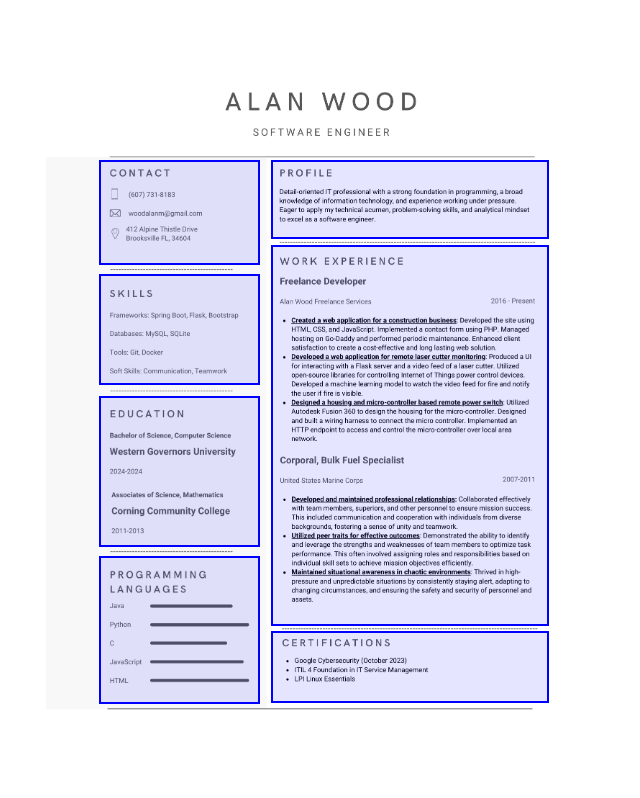
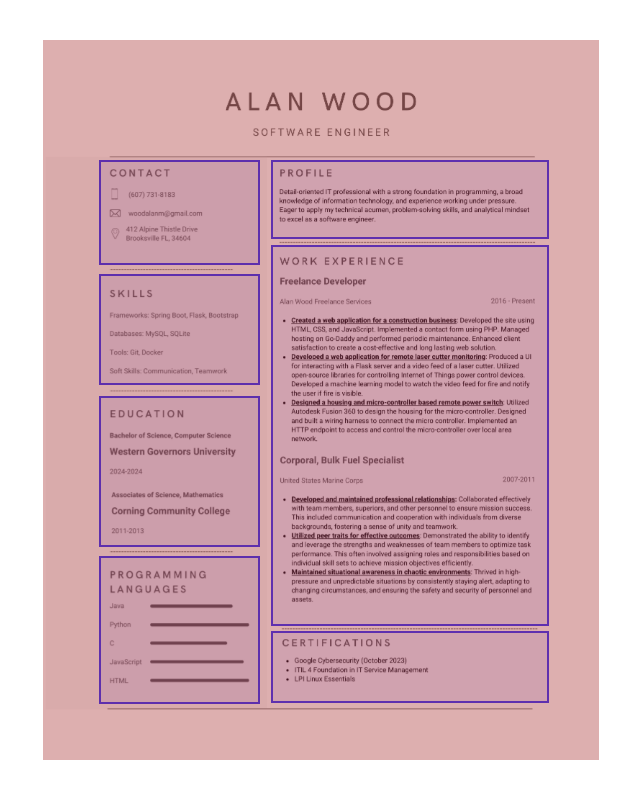
Before and after one commit to WoodAlanM/Portfolio-Website, a React (Vite) app in the folder alan-wood-portfolio/: page / in a window 1280 px wide. Shown: the whole page, without its empty margins (319-959 px from the left). Built offline with nearby package versions, Linux system fonts and the light colour scheme.

Commit message:
Updates to section button

```diff
--- a/alan-wood-portfolio/src/App.tsx
+++ b/alan-wood-portfolio/src/App.tsx
@@ -1,14 +1,7 @@
-import ListGroup from "./components/ListGroup";
 import { BrowserRouter as Router, Route, Routes } from "react-router-dom";
 import HomePage from "./pages/HomePage";
 
 function App() {
-  let items = ["New York", "San Francisco", "Tokyo", "London", "Paris"];
-
-  const handleSelectItem = (item: string) => {
-    console.log(item);
-  };
-
   return (
     <>
       <Router>
--- a/alan-wood-portfolio/src/components/SectionButton.tsx
+++ b/alan-wood-portfolio/src/components/SectionButton.tsx
@@ -1,56 +1,64 @@
-import React, { useState, useEffect, useRef } from "react";
+import React, { useState, useEffect } from "react";
+import resume from "../assets/homepage/resume.png";
+import "../styles/homepage.css";
 
 interface Props {
-    leftPercent: number;
-    topPercent: number;
-    widthPercent: number;
-    heightPercent: number;
+  leftPercent: number;
+  topPercent: number;
+  widthPercent: number;
+  heightPercent: number;
+  resumeTop: number;
+  resumeLeft: number;
+  width: number;
+  height: number;
 }
 
+function SectionButton({
+  leftPercent,
+  topPercent,
+  widthPercent,
+  heightPercent,
+  resumeTop,
+  resumeLeft,
+  width,
+  height,
+}: Props) {
+  const selectResumeSection = (): React.CSSProperties => {
+    return {
+      position: "absolute",
+      top: `${resumeTop}px`,
+      left: `${resumeLeft}px`,
+      width: `${width}px`,
+      height: `${height}px`,
+      overflow: "hidden",
+    };
+  };
 
-// Left off here
-function SectionButton({ leftPercent, topPercent, widthPercent, heightPercent}: Props) {
-    const resumeRef = useRef<HTMLImageElement | null>(null);
-    const [resumeSize, setImageSize] = useState({ width: 0, height: 0 });
-    const [resumeLeft, setResumeLeft] = useState(0);
+  const backgroundPosition = (): React.CSSProperties => {
+    return {
+      //   backgroundImage: `url(${resume})`,
+      //   backgroundPosition: `top left`,
+      //   backgroundSize: `${width}px ${height}px`,
+      left: `${resumeLeft + leftPercent * width}px`,
+      top: `${resumeTop * topPercent}`,
+      width: `${width}px`,
+      height: `${height}px`,
+    };
+  };
 
-    useEffect(() => {
-        const updateImageSize = () => {
-            if (resumeRef.current) {
-            const rect = resumeRef.current.getBoundingClientRect();
-            const computedStyle = window.getComputedStyle(resumeRef.current);
-            setImageSize({
-                width: rect.width,
-                height: rect.height,
-            });
-            setResumeLeft(parseFloat(computedStyle.marginLeft));
-            }
-        };
-
-        // Update the size after the image has loaded
-        if (resumeRef.current) {
-            if (resumeRef.current.complete) {
-            updateImageSize();
-            } else {
-            resumeRef.current.onload = updateImageSize;
-            }
-        }
-
-        // Update the size on window resize
-        window.addEventListener("resize", updateImageSize);
-
-        return () => window.removeEventListener("resize", updateImageSize);
-    }, []);
-
-    const selectResumeSection = (): React.CSSProperties => {
-        return {
-          top: `${topPercent * resumeSize.height}px`,
-          left: `${resumeLeft + leftPercent * resumeSize.width}px`,
-          width: `${widthPercent * resumeSize.width}px`,
-          height: `${heightPercent * resumeSize.height}px`,
-        };
-      };
+  return (
+    <>
+      <div className="section-button-container">
+        <div className="section-button" style={selectResumeSection()}>
+          <img
+            src={resume}
+            className="resume-section"
+            style={backgroundPosition()}
+          />
+        </div>
+      </div>
+    </>
+  );
 }
 
-
 export default SectionButton;
--- a/alan-wood-portfolio/src/pages/HomePage.tsx
+++ b/alan-wood-portfolio/src/pages/HomePage.tsx
@@ -1,12 +1,14 @@
 import React, { useState, useEffect, useRef } from "react";
 import resume from "../assets/homepage/resume.png";
 import "../styles/homepage.css";
+import SectionButton from "../components/SectionButton";
 
 function HomePage() {
   const resumeRef = useRef<HTMLImageElement | null>(null);
   const [isVisible, setIsVisible] = useState(false);
   const [resumeSize, setImageSize] = useState({ width: 0, height: 0 });
   const [resumeLeft, setResumeLeft] = useState(0);
+  const [resumeTop, setResumeTop] = useState(0);
 
   useEffect(() => {
     setIsVisible(true);
@@ -20,6 +22,7 @@ function HomePage() {
           height: rect.height,
         });
         setResumeLeft(parseFloat(computedStyle.marginLeft));
+        setResumeTop(parseFloat(computedStyle.marginTop));
       }
     };
 
@@ -55,6 +58,16 @@ function HomePage() {
   return (
     <>
       <div className="container text-center">
+        <SectionButton
+          resumeLeft={resumeLeft}
+          resumeTop={resumeTop}
+          width={resumeSize.width}
+          height={resumeSize.height}
+          topPercent={0.2225}
+          leftPercent={0.41}
+          widthPercent={0.5}
+          heightPercent={0.11}
+        />
         <div className="image-container">
           <img
             src={resume}
--- a/alan-wood-portfolio/src/styles/homepage.css
+++ b/alan-wood-portfolio/src/styles/homepage.css
@@ -6,12 +6,42 @@ body, html {
     max-height: 90%;
     margin: auto;
     object-fit: cover;
-    opacity: 0; /* Start fully transparent */
-    transition: opacity 2s ease-in-out;
+    opacity: 0;
 }
 
 .fade-in {
-    opacity: 1;
+    animation: fade-in 4s ease forwards;
+}
+
+.resume-section:hover {
+    z-index: 10;
+}
+
+.resume-section {
+    background-color: blue;
+    opacity: 0.25;
+    z-index: 11;
+}
+
+.section-button {
+    background-color: brown;
+    opacity: 0.5;
+    z-index: 10;
+}
+
+@keyframes fade-in {
+    0% {
+        opacity: 0;
+    }
+    100% {
+        opacity: 1;
+    }
+}
+
+.section-button-container {
+    position: absolute;
+    justify-content: center;
+    align-items: center;
 }
 
 .image-container {
@@ -29,7 +59,6 @@ body, html {
     background-color: rgba(0, 0, 255, 0); /* Semi-transparent blue */
     animation: draw-border 4s ease forwards, fill-background 4s ease forwards 2s, zoom-out 2s ease forwards 4s;
     animation-delay: 2s;
-    transform-origin: center;
 }
 
 @keyframes draw-border {
```
